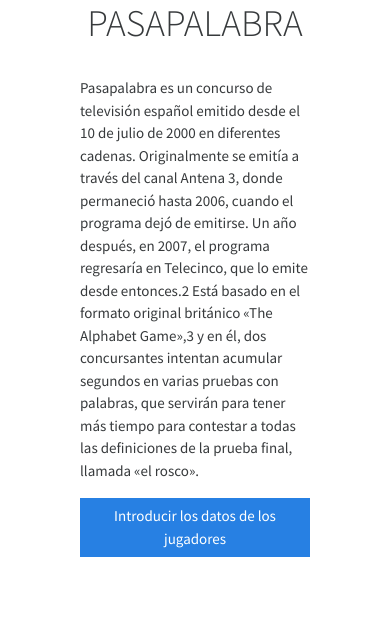
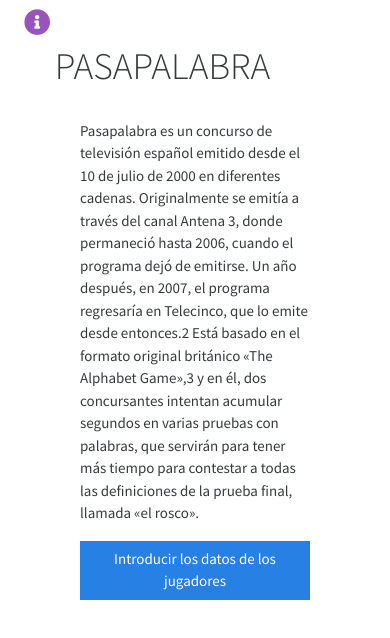
Before and after one commit to paulusrex/skylab-precourse-pasapalabra-web, a plain HTML site: page index.html in a window 390 px wide. Drawn offline with nearby package versions, Linux system fonts and the light colour scheme.

Commit message:
added fontawesome info for date and authoring

```diff
--- a/index.html
+++ b/index.html
@@ -4,6 +4,7 @@
     <meta charset="UTF-8" />
     <meta name="viewport" content="width=device-width, initial-scale=1.0" />
     <meta http-equiv="X-UA-Compatible" content="ie=edge" />
+    <link rel="stylesheet" href="https://use.fontawesome.com/releases/v5.6.3/css/all.css" integrity="sha384-UHRtZLI+pbxtHCWp1t77Bi1L4ZtiqrqD80Kn4Z8NTSRyMA2Fd33n5dQ8lWUE00s/" crossorigin="anonymous">
     <link
       href="https://stackpath.bootstrapcdn.com/bootswatch/4.1.3/cosmo/bootstrap.min.css"
       rel="stylesheet"
@@ -114,7 +115,10 @@
 
     <div class="container">
       <div class="row mb-4">
-        <div class="col-sm-12"><h1>PASAPALABRA</h1></div>
+        <div class="col-sm-1">
+            <button type="button" class="btn btn-sm bg-white" data-toggle="popover" data-placement="bottom" title="2018-12-27 Pablo Javier Rey Sobral" data-content="Pasapalabra page for SkyLab Coders precourse. Second page with HTML,CSS and Bootstrap."><i class="fas fa-info-circle fa-2x mt-1 text-info"></i></button>
+        </div>
+        <div class="col-10 text-"><h1>PASAPALABRA</h1></div>
       </div>
       <div class="row" id="intro">
         <div class="col-2"></div>
@@ -254,8 +258,7 @@
         </div>
       </div>
       <div class="row" id="confirm-card" hidden>
-        <div class="col-sm-2"></div>
-        <div class="col-sm-8">
+        <div class="col-sm-8 align-self-center">
           <div class="card">
             <div class="card-body" id="confirm-wait">
               <h5 class="card-title" id="confirm-title">Título</h5>
@@ -294,6 +297,11 @@
       integrity="sha384-B0UglyR+jN6CkvvICOB2joaf5I4l3gm9GU6Hc1og6Ls7i6U/mkkaduKaBhlAXv9k"
       crossorigin="anonymous"
     ></script>
+    <script>
+$(function () {
+  $('[data-toggle="popover"]').popover()
+})
+    </script>
     <script src="./src/pasapalabra.js"></script>
     <script src="./src/questions.js"></script>
     <script src="./src/main.js"></script>
```
